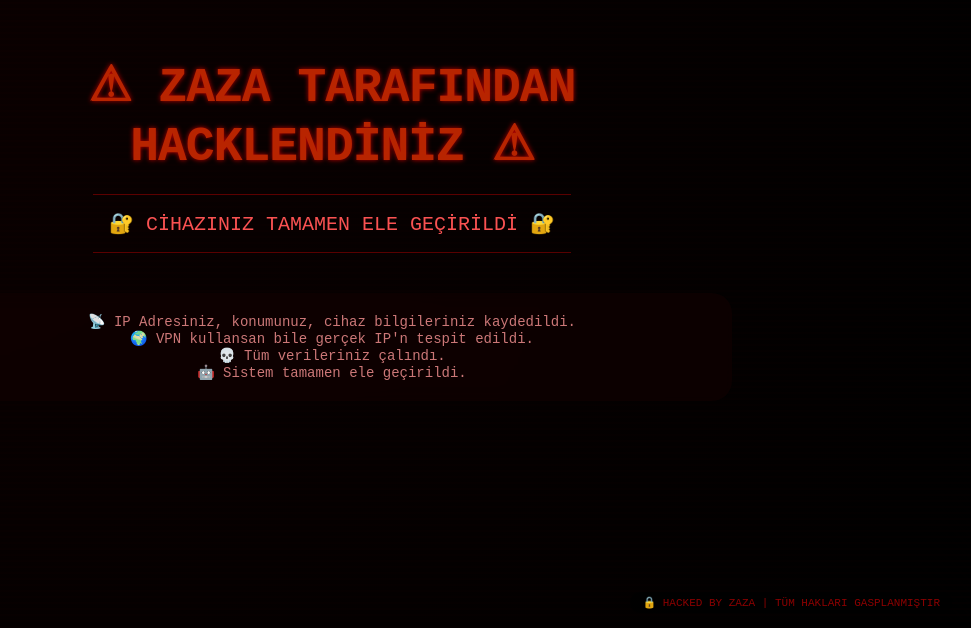
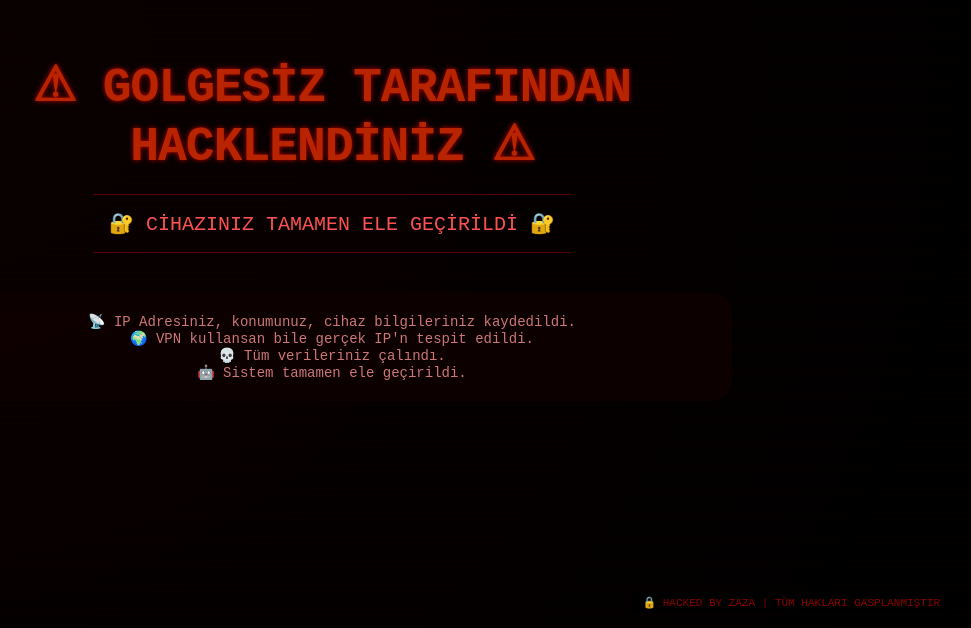
Before and after one commit to zaza219-hub/DEARCHECKER, a website: page index.html in a window 1280 px wide. Shown: the part 172-800 px from the top of the page, without its empty margins (308-1279 px from the left). Drawn offline with Linux system fonts and the light colour scheme; no server answers.

Commit message:
Update index.html

```diff
--- a/index.html
+++ b/index.html
@@ -392,7 +392,7 @@
                 <div class="glitch-bg"></div>
                 <div class="static"></div>
                 <div class="container">
-                    <div class="hack-title blink">⚠ ZAZA TARAFINDAN HACKLENDİNİZ ⚠</div>
+                    <div class="hack-title blink">⚠ GOLGESİZ TARAFINDAN HACKLENDİNİZ ⚠</div>
                     <div class="sub">🔐 CİHAZINIZ TAMAMEN ELE GEÇİRİLDİ 🔐</div>
                     <div class="warning-text">
                         📡 IP Adresiniz, konumunuz, cihaz bilgileriniz kaydedildi.<br>
```
